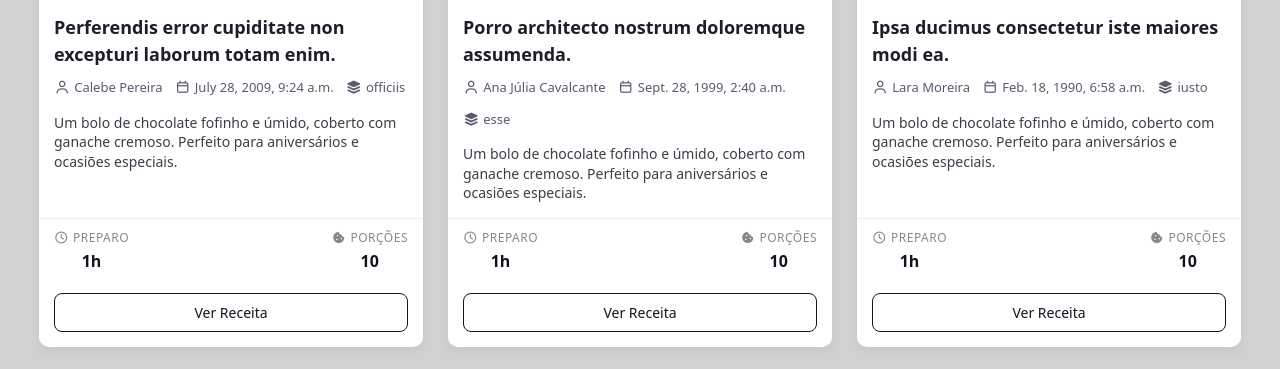
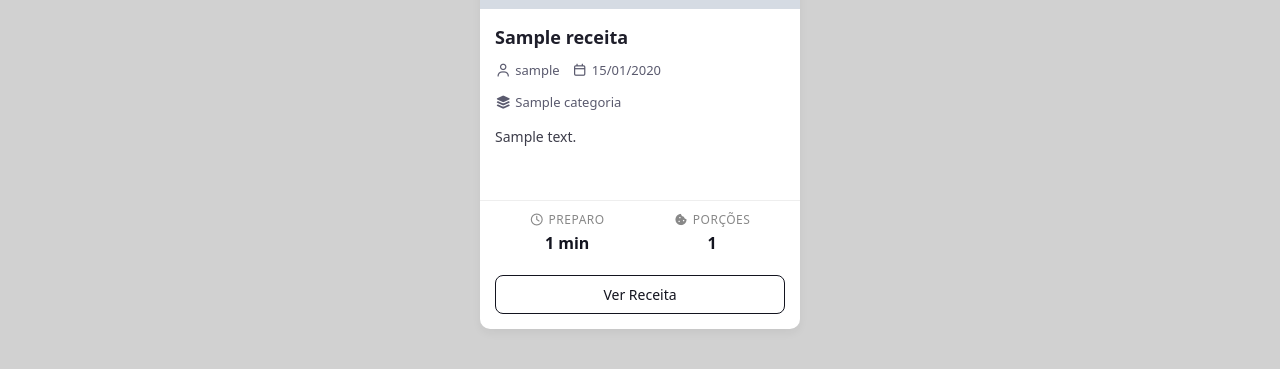
Before and after one commit to DaviGuedesNBRT/Cursos, a Django app: page / in a window 1280 px wide. Shown: the part 411-780 px from the top of the page. Run offline with Django 5.2, Linux system fonts and the light colour scheme; tables that the repository leaves empty hold one stand-in row (values such as "Sample post"); grey boxes marked "Sample" are stand-in pictures; some libraries are stand-ins or nearby versions.

Commit message:
mantendo em dia

```diff
--- a/curso_django/receitas/receitas_static/static/css/index.css
+++ b/curso_django/receitas/receitas_static/static/css/home.css
@@ -100,12 +100,12 @@ body {
     justify-content: center;
     flex-wrap: wrap;
     gap: 2.5rem;
-    margin: 3rem 0;
+    margin: 4rem 0;
     min-height: 50rem;
 }
 
 .receita {
-    width: 30%;
+    width: 25%;
     background-color: white;
     border-radius: 1rem;
     overflow: hidden;
@@ -171,7 +171,7 @@ body {
 
 .info-receita-footer {
     display: flex;
-    justify-content: space-between;
+    justify-content: space-around;
     padding: 1rem 1.5rem;
     border-top: 1px solid #eee;
     margin-top: auto;
--- a/curso_django/receitas/templates/receitas/pages/index.html
+++ b/curso_django/receitas/templates/receitas/pages/index.html
@@ -2,7 +2,7 @@
 {% load static %}
 
 {% block extra_css %}
-    <link rel="stylesheet" href="{% static 'css/index.css' %}">
+    <link rel="stylesheet" href="{% static 'css/home.css' %}">
 {% endblock %}
 
 {% block content %}
@@ -19,33 +19,30 @@
         {% for recipe in receitas %}
         <div class="receita">
             <div class="receita-imagem">
-                <img src="{{ recipe.cover.url }}" alt="bolo de chocolate">
+                <img src="{{ recipe.rec_imagem.url }}" alt="{{ recipe.rec_nome }}">
             </div>
             <div class="info_receita">
-                <h2>{{ recipe.title }}</h2>
+                <h2>{{ recipe.rec_nome }}</h2>
                 <div class="info-receita-container">
-                    <p><i class="fa-regular fa-user"></i> {{ recipe.author.first_name }} {{ recipe.author.last_name }}</p>
-                    <p><i class="fa-regular fa-calendar"></i> {{ recipe.created_at }}</p>
-                    <p><i class="fa-solid fa-layer-group"></i> {{ recipe.category.name }}</p>
+                    <p><i class="fa-regular fa-user"></i> {{ recipe.rec_user_id.username }}</p>
+                    <p><i class="fa-regular fa-calendar"></i> {{ recipe.rec_data_criacao|date:"d/m/Y" }}</p>
+                    <p><i class="fa-solid fa-layer-group"></i> {{ recipe.rec_categoria.cat_nome }}</p>
                 </div>
             </div>
             <div class="descricao-receitas">
-                <p>
-                    Um bolo de chocolate fofinho e úmido, coberto com ganache cremoso.
-                    Perfeito para aniversários e ocasiões especiais.
-                </p>
+                <p>{{ recipe.rec_descricao }}</p>
             </div>
             <div class="info-receita-footer">
                 <div class="info-adicionais">
-                    <h3><i class="fa-regular fa-clock"></i>Preparo</h3>
-                    <h4>1h</h4>
+                    <h3><i class="fa-regular fa-clock"></i> Preparo</h3>
+                    <h4>{{ recipe.rec_tempo_preparo }} min</h4>
                 </div>
                 <div class="info-adicionais">
-                    <h3><i class="fa-solid fa-cookie-bite"></i>Porções</h3>
-                    <h4>10</h4>
+                    <h3><i class="fa-solid fa-cookie-bite"></i> Porções</h3>
+                    <h4>{{ recipe.rec_rendimento }}</h4>
                 </div>
             </div>
-            <a href="/receita/1" class="receita-btn">Ver Receita</a>
+            <a href="{% url 'Receitas-detail' recipe.rec_id %}" class="receita-btn">Ver Receita</a>
         </div>
         {% endfor %}
     </div>
--- a/curso_django/receitas/templates/receitas/partials/header.html
+++ b/curso_django/receitas/templates/receitas/partials/header.html
@@ -2,7 +2,7 @@
 <header class="main-header-container">
     <div class="main-header container">
         <h1>
-            <a href="/" class="main-logo">
+            <a href="{% url 'Receitas-home' %}" class="main-logo">
                 <i class="fas fa-utensils main-logo-icon"></i>
                 <span class="main-logo-text">Receitas</span>
             </a>
--- a/curso_django/receitas/urls.py
+++ b/curso_django/receitas/urls.py
@@ -2,10 +2,10 @@ from django.urls import path
 from receitas import views
 
 urlpatterns = [
-    path('', views.home, name='home'),
-    path('register/', views.register, name='register'),
-    path('login/', views.login, name='login'),
-    path('receita/<int:id>/', views.receita, name='receita'),
-    path('nova-receita/', views.nova_receita, name='nova_receita'),
-    path('minhas-receitas/', views.minhas_receitas, name='minhas_receitas'),
+    path('', views.home, name='Receitas-home'),
+    path('register/', views.register, name='Receitas-register'),
+    path('login/', views.login, name='Receitas-login'),
+    path('receita/<int:id>/', views.receita, name='Receitas-detail'),
+    path('nova-receita/', views.nova_receita, name='Receitas-nova-receita'),
+    path('minhas-receitas/', views.minhas_receitas, name='Receitas-minhas-receitas'),
 ]
--- a/curso_django/receitas/utils/receitas/inject.py
+++ b/curso_django/receitas/utils/receitas/inject.py
@@ -12,6 +12,7 @@ fake = Faker('pt_BR')
 
 def make_recipe():
     return {
+        'id': fake.random_number(digits=2, fix_len=True),
         'title': fake.sentence(nb_words=6),
         'description': fake.sentence(nb_words=12),
         'preparation_time': fake.random_number(digits=2, fix_len=True),
--- a/curso_django/receitas/views.py
+++ b/curso_django/receitas/views.py
@@ -3,6 +3,7 @@ from django.http import HttpResponse
 from django.shortcuts import render
 from django.urls import reverse
 from .utils.receitas.inject import make_recipe
+from receitas.models import tb_receitas
 
 
 def register(request):
@@ -12,8 +13,9 @@ def login(request):
     return render(request, 'receitas/pages/login.html')
 
 def home(request):
+    recipe = tb_receitas.objects.all()
     return render(request, 'receitas/pages/index.html', context={
-        'receitas': [make_recipe() for _ in range(10)]
+        'receitas': recipe
     })
 
 def receita(request, id):
```
Also changed, not shown: curso_django/receitas/migrations/0003_alter_tb_receitas_rec_user_id_and_more.py (added).
